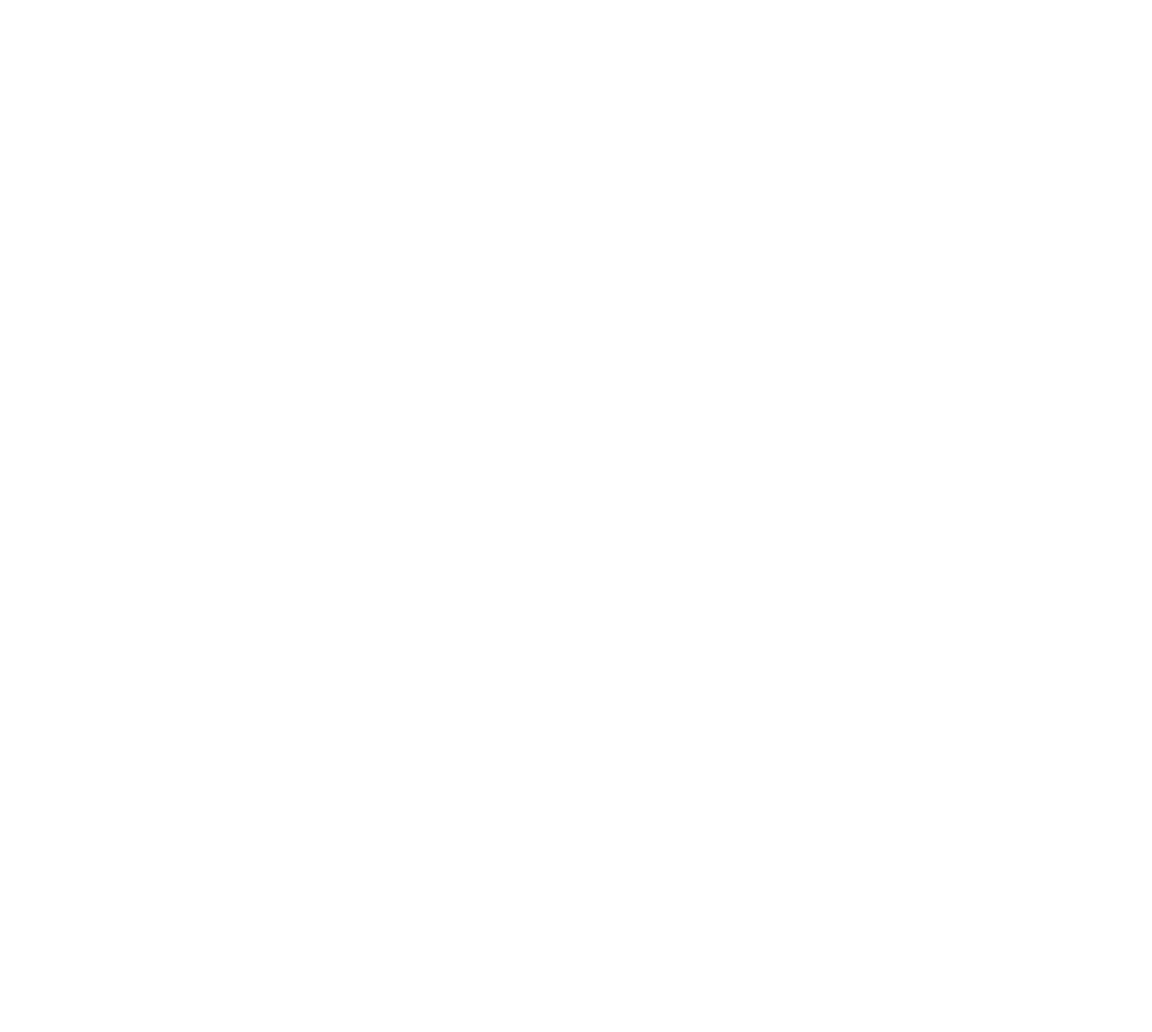
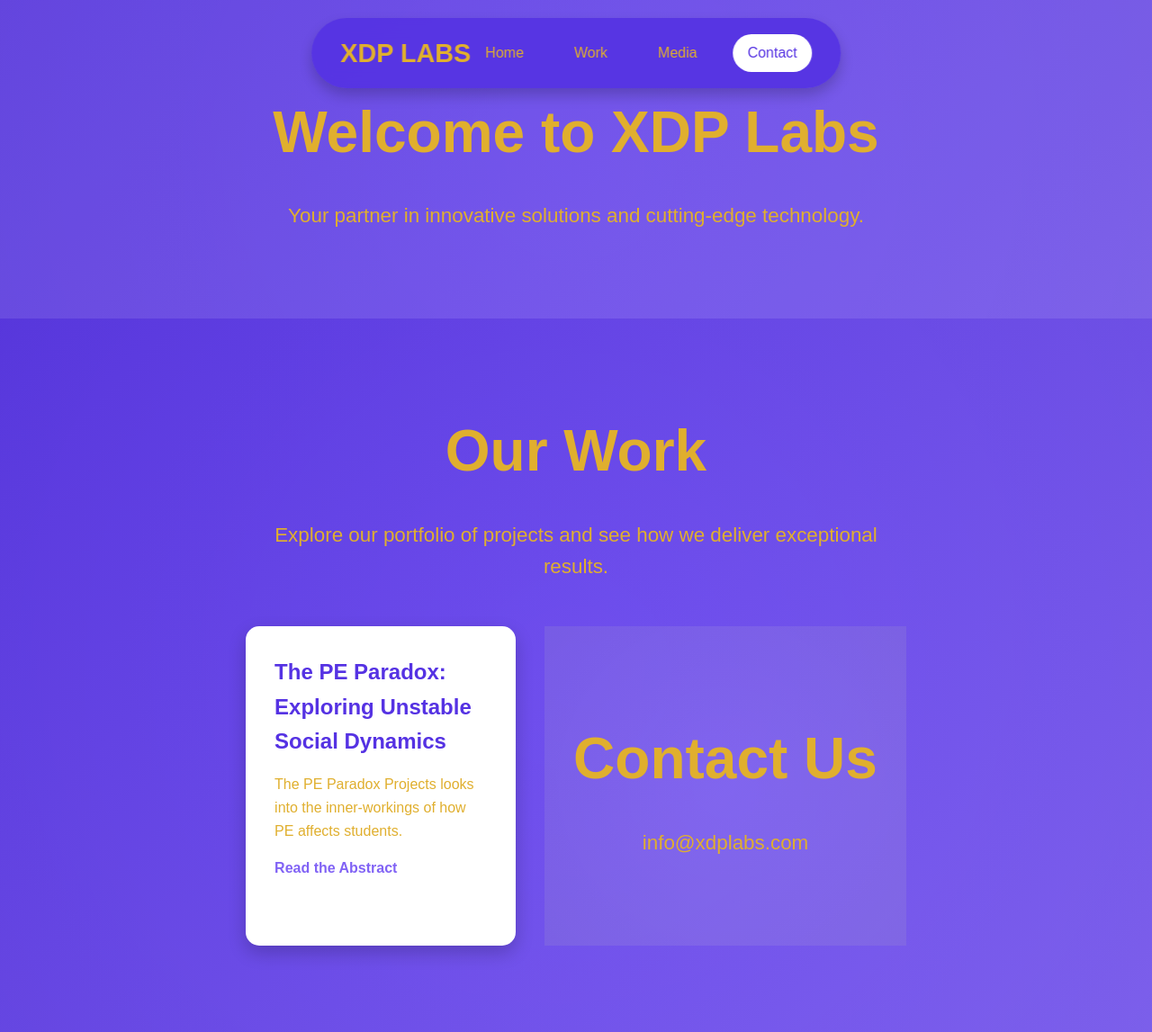
Before and after one commit to NoktGroup/XDPLabs, a plain HTML site: page index.html in a window 1280 px wide. Shown: the whole page at 90% size. Before the commit the page ends 800 px from the top, so only its background shows below. Drawn offline with Linux system fonts and the light colour scheme.

Commit message:
Update index.html

```diff
--- a/index.html
+++ b/index.html
@@ -43,3 +43,158 @@
 
         nav {
             display: flex;
+            gap: 1.5rem;
+        }
+
+        nav a {
+            text-decoration: none;
+            color: #E0AF2E;
+            font-size: 1rem;
+            padding: 0.5rem 1rem;
+            transition: background 0.3s ease, color 0.3s ease, transform 0.3s;
+        }
+
+        nav a:hover {
+            background: #fff;
+            color: #5532E3;
+            border-radius: 50px;
+            transform: scale(1.1);
+        }
+
+        .contact-button {
+            background: #fff;
+            color: #5532E3;
+            border-radius: 50px;
+            padding: 0.5rem 1rem;
+            text-decoration: none;
+            transition: background 0.3s ease, transform 0.3s;
+        }
+
+        .contact-button:hover {
+            background: #8163F5;
+            color: #fff;
+            transform: scale(1.1);
+        }
+
+        section {
+            padding: 6rem 2rem;
+            text-align: center;
+            position: relative;
+            overflow: hidden;
+        }
+
+        section:nth-child(even) {
+            background: rgba(255, 255, 255, 0.1);
+        }
+
+        section:before {
+            content: '';
+            position: absolute;
+            top: 0;
+            left: 50%;
+            transform: translateX(-50%);
+            width: 120%;
+            height: 100%;
+            background: radial-gradient(circle, rgba(255,255,255,0) 0%, rgba(0,0,0,0.05) 100%);
+            z-index: -1;
+        }
+
+        h1 {
+            font-size: 3rem;
+            margin-bottom: 1.5rem;
+            color: #E0AF2E;
+        }
+
+        p {
+            font-size: 1.2rem;
+            color: #E0AF2E;
+            max-width: 700px;
+            margin: 0 auto;
+        }
+
+        .card-container {
+            display: flex;
+            justify-content: center;
+            gap: 2rem;
+            flex-wrap: wrap;
+            margin-top: 3rem;
+        }
+
+        .card {
+            background: #fff;
+            color: #5532E3;
+            padding: 2rem;
+            border-radius: 15px;
+            box-shadow: 0 8px 20px rgba(0, 0, 0, 0.2);
+            max-width: 300px;
+            text-align: left;
+            transition: transform 0.3s ease, box-shadow 0.3s ease;
+        }
+
+        .card:hover {
+            transform: translateY(-10px);
+            box-shadow: 0 12px 30px rgba(0, 0, 0, 0.3);
+        }
+
+        .card h3 {
+            font-size: 1.5rem;
+            margin-bottom: 1rem;
+        }
+
+        .card p {
+            font-size: 1rem;
+            margin-bottom: 1rem;
+        }
+
+        .card a {
+            text-decoration: none;
+            color: #8163F5;
+            font-weight: bold;
+        }
+
+        @media (min-width: 768px) {
+            h1 {
+                font-size: 4rem;
+            }
+
+            p {
+                font-size: 1.4rem;
+            }
+        }
+    </style>
+</head>
+<body>
+    <header>
+        <div class="logo">XDP Labs</div>
+        <nav>
+            <a href="#home">Home</a>
+            <a href="#work">Work</a>
+            <a href="https://drive.google.com/drive/folders/12KHvsS9zfFCLIGnFavUfWIScbYT9YZKF?usp=sharing">Media</a>
+            <a class="contact-button" href="#contact">Contact</a>
+        </nav>
+    </header>
+
+    <section id="home">
+        <h1>Welcome to XDP Labs</h1>
+        <p>Your partner in innovative solutions and cutting-edge technology.</p>
+    </section>
+
+    <section id="work">
+        <h1>Our Work</h1>
+        <p>Explore our portfolio of projects and see how we deliver exceptional results.</p>
+        <div class="card-container">
+            <div class="card">
+                <h3>The PE Paradox: Exploring Unstable Social Dynamics</h3>
+                <p> The PE Paradox Projects looks into the inner-workings of how PE affects students.</p>
+                <a href="https://abstracts.xdplabs.com/PEParadoxMedium">Read the Abstract</a>
+            </div>
+
+
+
+
+    <section id="contact">
+        <h1>Contact Us</h1>
+        <p>info@xdplabs.com</p>
+    </section>
+</body>
+</html>
```
